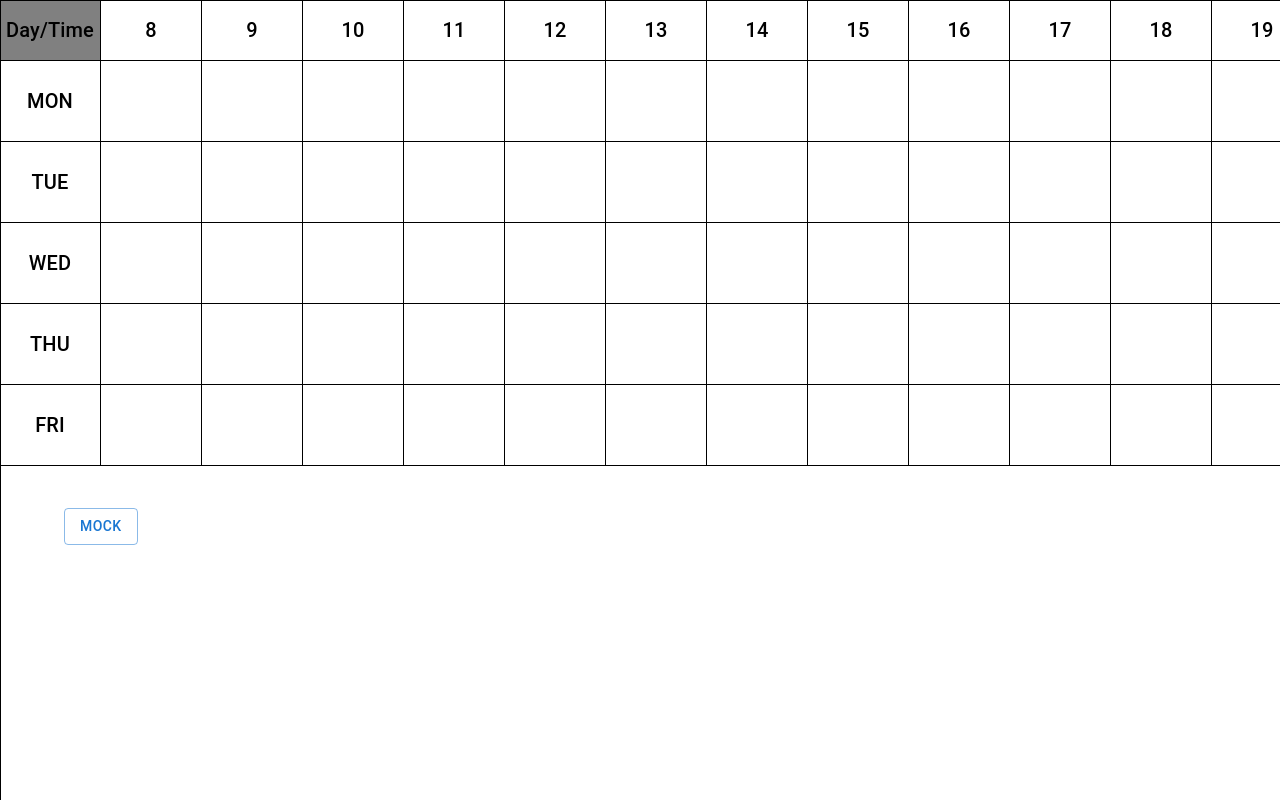
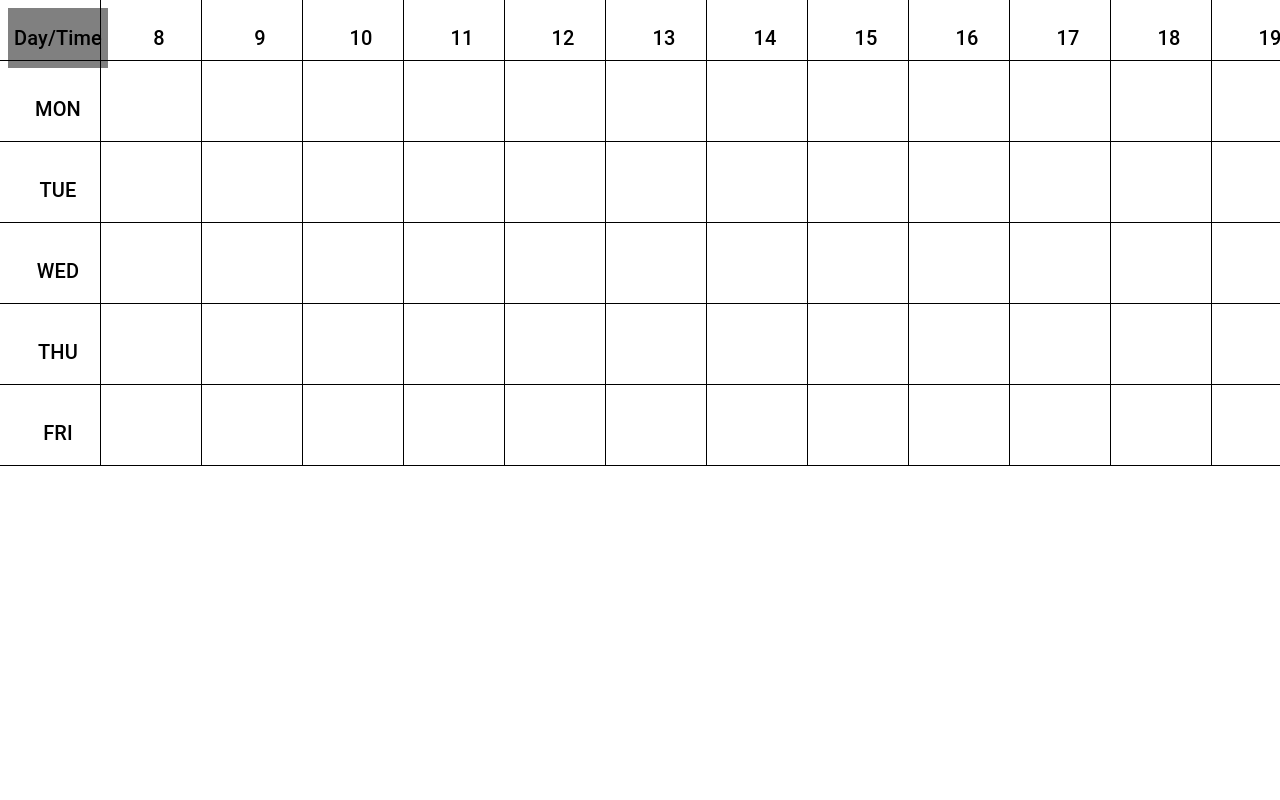
Before and after one commit to Ronnakrit888/schedule-reg-kku, a Next.js app: page / in a window 1280 px wide. Shown: the top 800 px of the page. Built offline with nearby package versions, Linux system fonts and the light colour scheme.

Commit message:
before edit again

```diff
--- a/src/app/page.tsx
+++ b/src/app/page.tsx
@@ -3,8 +3,13 @@
 import React, { useState } from "react";
 import { Container, Button, Typography } from "@mui/material";
 import styles from "./page.module.css";
+import BoxSubject from "./shared/components/box-subject";
 
 export default function Home() {
+
+  const [isClick, setClick] = useState<boolean>(false)
+  const [positionLeft, setPositionLeft] = useState<number>(0)
+  const [positionTop, setPositionTop] = useState<number>(0)
 
   const days: string[] = ["MON", "TUE", "WED", "THU", "FRI"];
   const times: string[] = [
@@ -23,67 +28,73 @@ export default function Home() {
     "20",
   ];
 
-  const day : string = "MON"
-  const timeStart : number = 9
-  const timeEnd : number = 10.30
+  const day: string = "MON";
+  const timeStart: number = 8;
+  const timeEnd: number = 10.30;
 
-  const getDecimalPart = (num : number) : number => {
+  const getDecimalPart = (num: number): number => {
+    const integerPart = Math.floor(num);
+    const decimalPart = num - integerPart;
+    return Math.floor(decimalPart * 100);
+  };
 
-    const integerPart = Math.floor(num)
-    const decimalPart = num - integerPart
-    return Math.floor(decimalPart * 100)
+  const lengthSubject = (start: number, end: number): number => {
+    const startInteger: number = Math.floor(start);
+    const endInteger: number = Math.floor(end);
 
-  }
-
-  const lengthSubject = (start : number, end : number) : number => {
-
-    const startInteger : number = Math.floor(start)
-    const endInteger : number = Math.floor(end)
-
-    let minutes : number = 0
+    let minutes: number = 0;
 
     if (!Number.isInteger(start) && Number.isInteger(end)) {
-      console.log("Time Start is not Integer")
-      minutes = getDecimalPart(start) - 60
+      console.log("Time Start is not Integer");
+      minutes = getDecimalPart(start) - 60;
     }
 
     if (Number.isInteger(start) && !Number.isInteger(end)) {
-      console.log("Time End is not Integer")
-      minutes = 60 - getDecimalPart(end)
+      console.log("Time End is not Integer");
+      minutes = 60 - getDecimalPart(end);
     }
 
     if (!Number.isInteger(start) && !Number.isInteger(end)) {
-      console.log("Both is not Integer")
-      minutes = getDecimalPart(end) - getDecimalPart(start)
+      console.log("Both is not Integer");
+      minutes = getDecimalPart(end) - getDecimalPart(start);
     }
 
-    return (endInteger - startInteger) * 2 + (minutes / 30)
+    return (endInteger - startInteger) * 2 + minutes / 30;
+  };
 
+  const addSubject = () => {
+
+    setClick(false)
+    const tableArray: number[][] = Array.from({ length: days.length + 1 }, () =>
+      Array(times.length * 2).fill(0)
+    );
+
+    console.log(tableArray);
+
+    const dayIndex = days.indexOf(day);
+    setPositionTop(dayIndex + 1)
+    console.log("Day Index : ", dayIndex + 1);
+    console.log("length : ", lengthSubject(timeStart, timeEnd));
+
+    const distanceLeft: number = lengthSubject(parseInt(times[0]), timeStart);
+    setPositionLeft(distanceLeft)
+    console.log("from left :", distanceLeft);
+
+    const newTableArray: number[][] = tableArray.map((row) => [...row]);
+
+    for (let i = 0; i < lengthSubject(timeStart, timeEnd); i++) {
+      newTableArray[dayIndex + 1][distanceLeft + i] = 1;
     }
 
-
-  const addSubject = () => {
-    const tableArray : number[][] = Array(days.length + 1).fill(null).map((_, index) => new Array(times.length * 2).fill(0))
-    console.log(tableArray)
-
-    const dayIndex = days.indexOf(day)
-    console.log("Day Index : " , dayIndex + 1)
-    console.log("length : ", lengthSubject(timeStart, timeEnd))
-
-    const distanceLeft : number = lengthSubject(parseInt(times[0]), timeStart)
-    console.log("from left :", distanceLeft)
-
-   for (let i = 0; i < lengthSubject(timeStart, timeEnd); i++) {
-    tableArray[dayIndex + 1][distanceLeft + i] = 1
-   }
-    console.log(tableArray)
-
-  }
+    console.log(newTableArray);
+  };
 
   return (
-    <Container>
-      <Container sx={{ maxWidth: "1440px" }}>
-        <div style={{ display: "block" }}>
+
+    <>
+    <div style={{ display: 'flex', flexDirection: 'column', minHeight: '100vh' }}>
+      <Container maxWidth='lg' style={{ width : '100%', marginLeft : 'auto', boxSizing : 'border-box', marginRight : 'auto', display : 'block'}} />
+        <div style={{ position : 'relative' }}>
           <div style={{ width: "100%" }}>
             <div
               className={styles.dayHeader}
@@ -93,6 +104,7 @@ export default function Home() {
                 width: "98px",
                 height: "58px",
                 backgroundColor: "grey",
+                zIndex: 0,
               }}
             >
               <Typography variant="h6" color="black">
@@ -101,12 +113,14 @@ export default function Home() {
             </div>
             {days.map((value, index) => (
             <div
+              key={index}
               className={styles.dayHeader}
               style={{
                 top: `${61 + index * 81}px`,
                 left: "0px",
                 width: "98px",
                 height: "78px",
+                zIndex: 0,
               }}
             >
               <Typography variant="h6" color="black">
@@ -123,6 +137,7 @@ export default function Home() {
                 left: `${101 + index * 101}px`,
                 width: "98px",
                 height: "58px",
+                zIndex: 0,
               }}
             >
               <Typography variant="h6" color="initial">
@@ -135,10 +150,11 @@ export default function Home() {
       <span
         className={styles.line}
         style={{
-            top: "-0.5px",
-            left: "-0.5px",
+          top: "-1px",
+          left: "-1px",
           width: "1414px",
           height: "1px",
+          zIndex: 0,
         }}
       ></span>
       {[...Array(days.length + 1)].map((_, index) => (
@@ -146,20 +162,22 @@ export default function Home() {
           key={index}
           className={styles.line}
           style={{
-              top: `${60 + index * 81}px`,
-              left: "-0.5px",
+            top: `${60 + (index * 81)}px`,
+            left: "0px",
             width: "1414px",
             height: "1px",
+            zIndex: 0,
           }}
         ></span>
       ))}
       <span
         className={styles.line}
         style={{
-            top: "-0.5px",
-            left: "-0.5px",
+          top: "-1px",
+          left: "-1px",
           width: "1px",
-            height: "1000px",
+          height: "466px",
+          zIndex: 0,
         }}
       ></span>
       {[...Array(times.length + 1)].map((_, index) => (
@@ -167,16 +185,22 @@ export default function Home() {
           key={index}
           className={styles.line}
           style={{
-              top: "-0.5px",
+            top: "-1px",
             left: `${100 + index * 101}px`,
             width: "1px",
             height: "466px",
+            zIndex: 0,
           }}
         ></span>
       ))}
-      </Container>
-      <Button variant="outlined" sx={{ top : '500px'}} onClick={addSubject}>Mock</Button>
-    </Container>
 
+      {isClick && (
+        <BoxSubject fromLeft={positionLeft} fromTop={positionTop} length={lengthSubject(timeStart, timeEnd)} />
+      )}
+    </div><Button variant="outlined" sx={{ top: "500px" }} onClick={addSubject}>
+        Mock
+      </Button><Button variant="outlined" sx={{ top: "500px" }} onClick={() => setClick(true)}>
+        Click
+      </Button><div /></>
   );
 }
--- a/src/app/shared/components/box-subject.tsx
+++ b/src/app/shared/components/box-subject.tsx
@@ -2,26 +2,29 @@ import React from 'react'
 import { Box } from '@mui/material'
 
 interface BoxProps {
-  row : number,
-  column : number,
+  fromLeft : number,
+  fromTop : number,
+  length : number
 
 }
 
-const BoxSubject : React.FC<BoxProps>= ({row, column}) => {
+const BoxSubject : React.FC<BoxProps>= ({fromLeft, fromTop, length}) => {
+
+
   return (
-    <Box
-        sx={{
-            width : 75,
-            height : 75,
-            borderRadius : 1,
-            bgcolor : '#007FFF',
-            ' &:hover' : {
-                bgcolor : '#0066CC'
-            },
-            border: '2px solid grey'
-
-        }}
-    />
+    <div
+      style={{
+        top: `${61 + ((fromTop - 1) * 80)}px`,
+        left: `${102 + (fromLeft * 50)}px`,
+        width: `${50 * length}px`,
+        height: "78px",
+        backgroundColor: "rgb(75, 112, 245)",
+        zIndex: 10,
+        position: "absolute",
+        borderRadius : '3px',
+        border : '1px solid rgb(76, 59, 207)'
+      }}
+    ></div>
   )
 }
 
```
Lines whose indentation alone changed are shown as unchanged.
